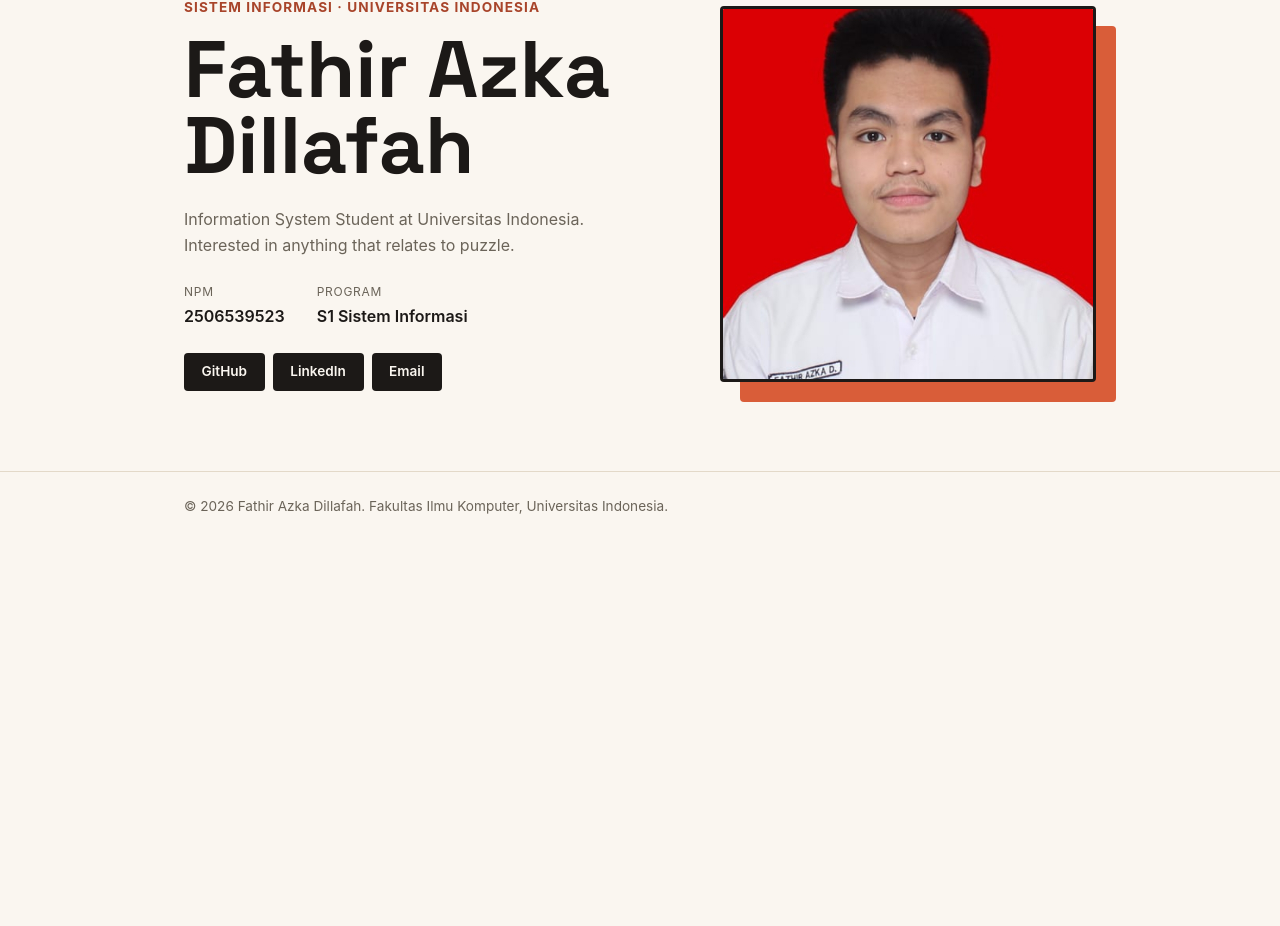
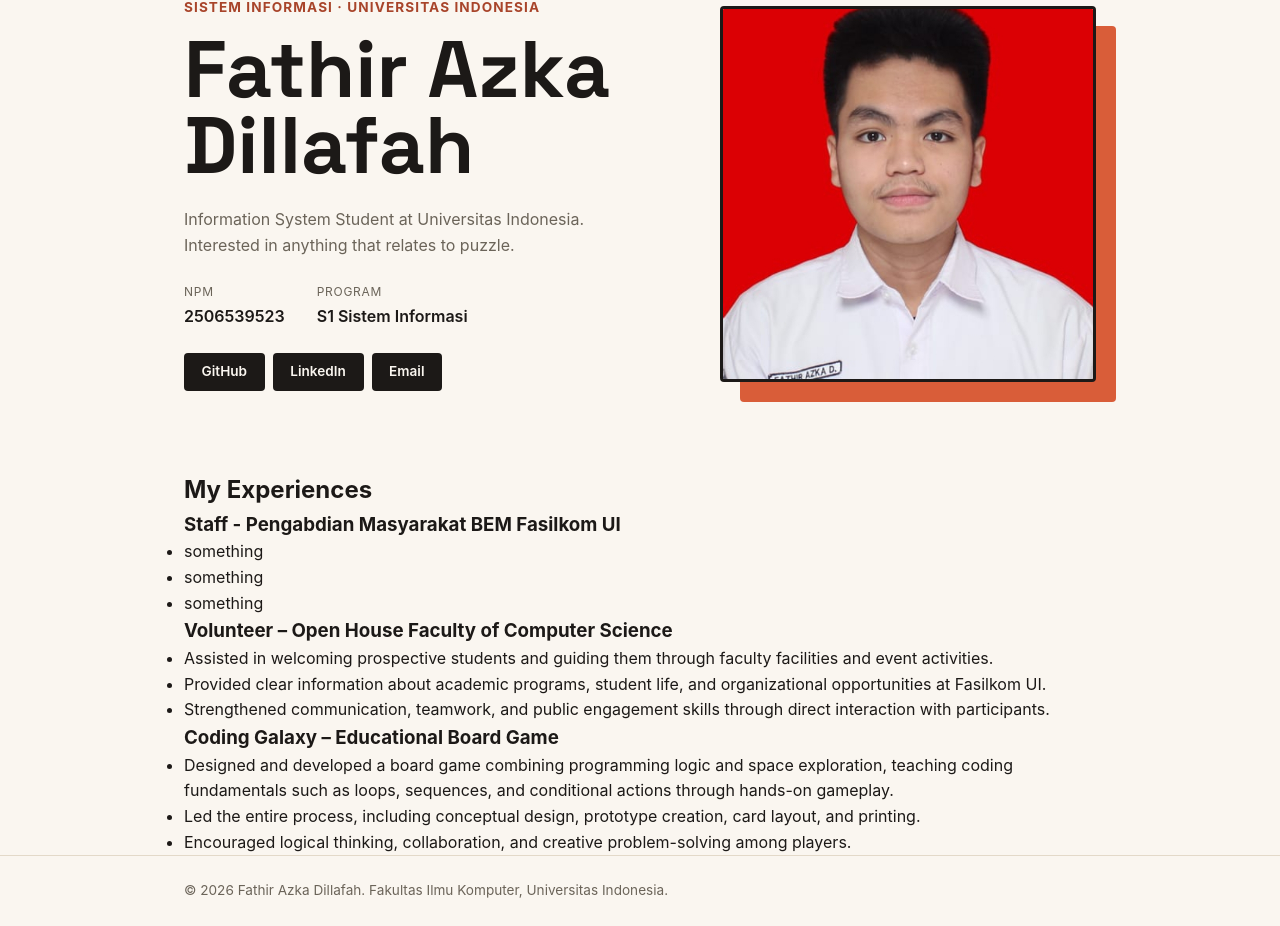
Before and after one commit to F-thir/myportofolio, a Django app: page / in a window 1280 px wide. Shown: the part 149-1075 px from the top of the page. Before the commit the page ends 663 px from the top, so only its background shows below. Run offline with Django 5.2, Linux system fonts and the light colour scheme.

Commit message:
Tugas 1 - Testing Experience Section

```diff
--- a/templates/index.html
+++ b/templates/index.html
@@ -50,6 +50,40 @@
                 </div>
             </div>
         </section>
+
+        <section class="" id="experience">
+            <div class="container">
+                <div>
+                    <h2>My Experiences</h2>
+                </div>
+                <div class="experience-detail">
+                    <div class="experience-list">
+                        <h3>Staff - Pengabdian Masyarakat BEM Fasilkom UI</h3>
+                        <ul>
+                            <li>something</li>
+                            <li>something</li>
+                            <li>something</li>
+                        </ul>
+                    </div>
+                    <div class="experience-list">
+                        <h3>Volunteer – Open House Faculty of Computer Science</h3>
+                        <ul>
+                            <li>Assisted in welcoming prospective students and guiding them through faculty facilities and event activities.</li>
+                            <li>Provided clear information about academic programs, student life, and organizational opportunities at Fasilkom UI.</li>
+                            <li>Strengthened communication, teamwork, and public engagement skills through direct interaction with participants.</li>
+                        </ul>
+                    </div>
+                    <div class="experience-list">
+                        <h3>Coding Galaxy – Educational Board Game</h3>
+                        <ul>
+                            <li>Designed and developed a board game combining programming logic and space exploration, teaching coding fundamentals such as loops, sequences, and conditional actions through hands-on gameplay.</li>
+                            <li>Led the entire process, including conceptual design, prototype creation, card layout, and printing.</li>
+                            <li>Encouraged logical thinking, collaboration, and creative problem-solving among players.</li>
+                        </ul>
+                    </div>
+                </div>
+            </div>
+        </section>
     </main>
 
     <footer class="site-footer">
```
